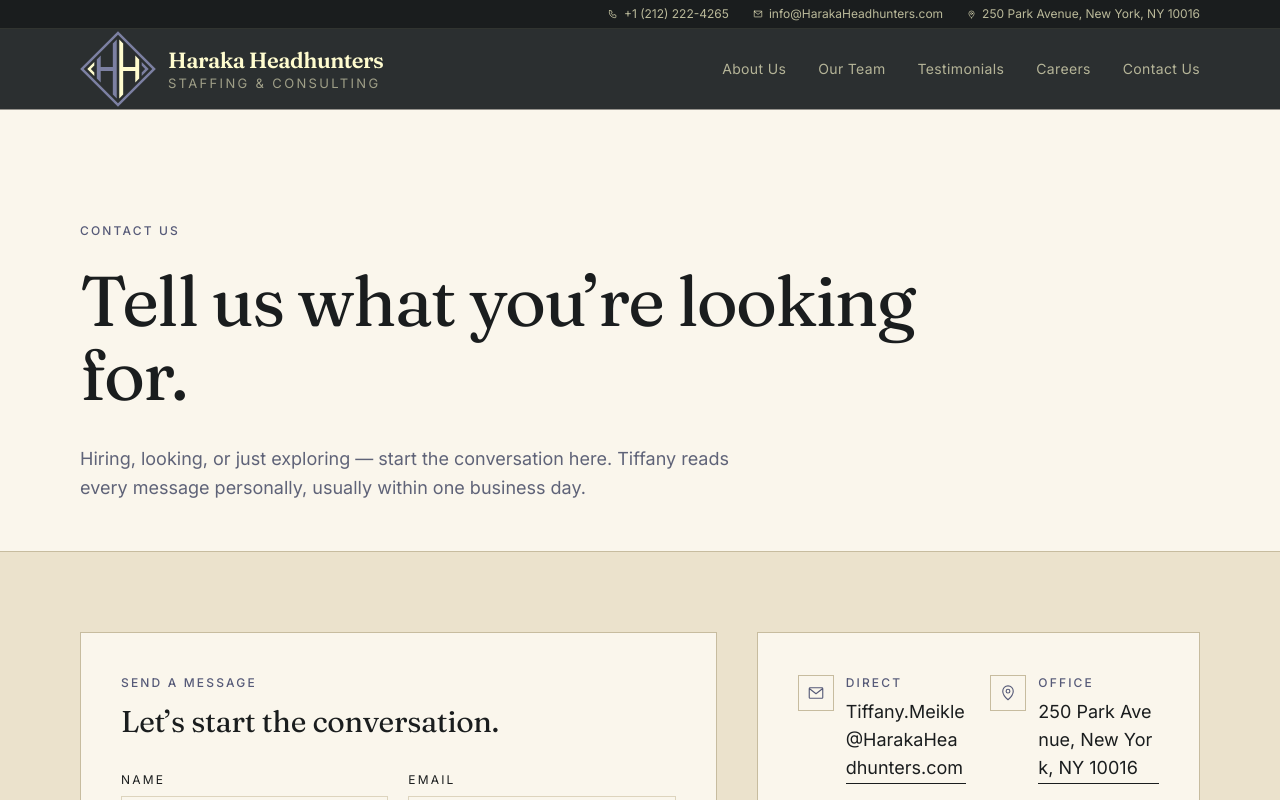
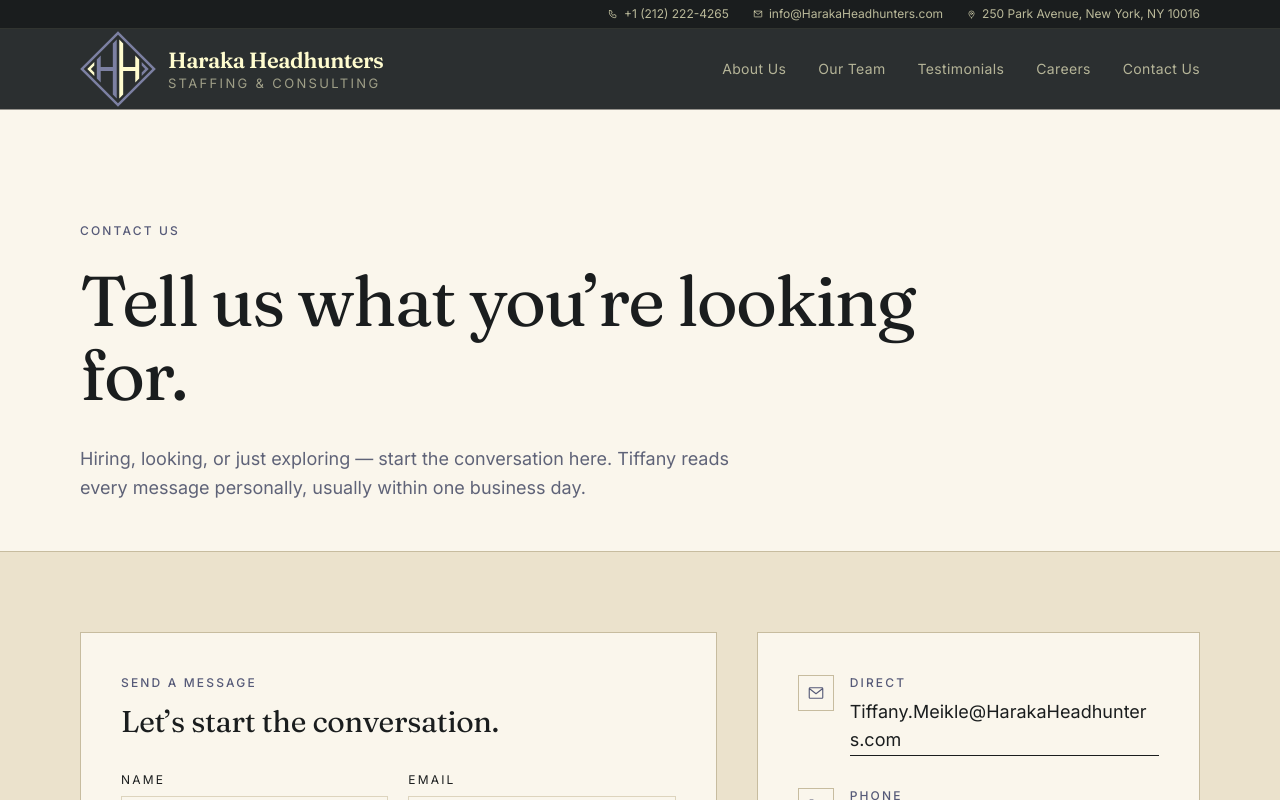
Before and after one commit to mfarazali-1/haraka, a Next.js app: page /contact in a window 1280 px wide. Shown: the top 800 px of the page. Built offline with nearby package versions, Linux system fonts and the light colour scheme.

Commit message:
Revert "Show email and address side by side on contact page"
This reverts commit 82fa68d22f0c73bf2f72baffeab26eb2969c58c8.

```diff
--- a/app/contact/page.tsx
+++ b/app/contact/page.tsx
@@ -108,34 +108,7 @@ export default function ContactPage() {
             </div>
 
             <aside className="order-1 lg:order-2 lg:col-span-5 border border-line-strong bg-paper p-8 md:p-10 space-y-8">
-              <div className="grid grid-cols-2 gap-x-6 gap-y-8">
-                {infoItems
-                  .filter((item) => item.label === "Direct" || item.label === "Office")
-                  .map((item) => (
-                    <div key={item.label} className="flex items-start gap-3 min-w-0">
-                      <span className="mt-0.5 shrink-0 w-9 h-9 inline-flex items-center justify-center border border-line-strong text-slate-deep">
-                        {item.icon}
-                      </span>
-                      <div className="min-w-0">
-                        <p className="eyebrow">{item.label}</p>
-                        <p className="mt-1.5 text-base md:text-lg">
-                          <a
-                            href={item.href}
-                            target={item.external ? "_blank" : undefined}
-                            rel={item.external ? "noreferrer noopener" : undefined}
-                            className="link-underline text-charcoal-deep break-all"
-                          >
-                            {item.text}
-                          </a>
-                        </p>
-                      </div>
-                    </div>
-                  ))}
-              </div>
-
-              {infoItems
-                .filter((item) => item.label !== "Direct" && item.label !== "Office")
-                .map((item) => (
+              {infoItems.map((item) => (
                 <div key={item.label} className="flex items-start gap-4">
                   <span className="mt-0.5 shrink-0 w-9 h-9 inline-flex items-center justify-center border border-line-strong text-slate-deep">
                     {item.icon}
```
Lines whose indentation alone changed are shown as unchanged.
